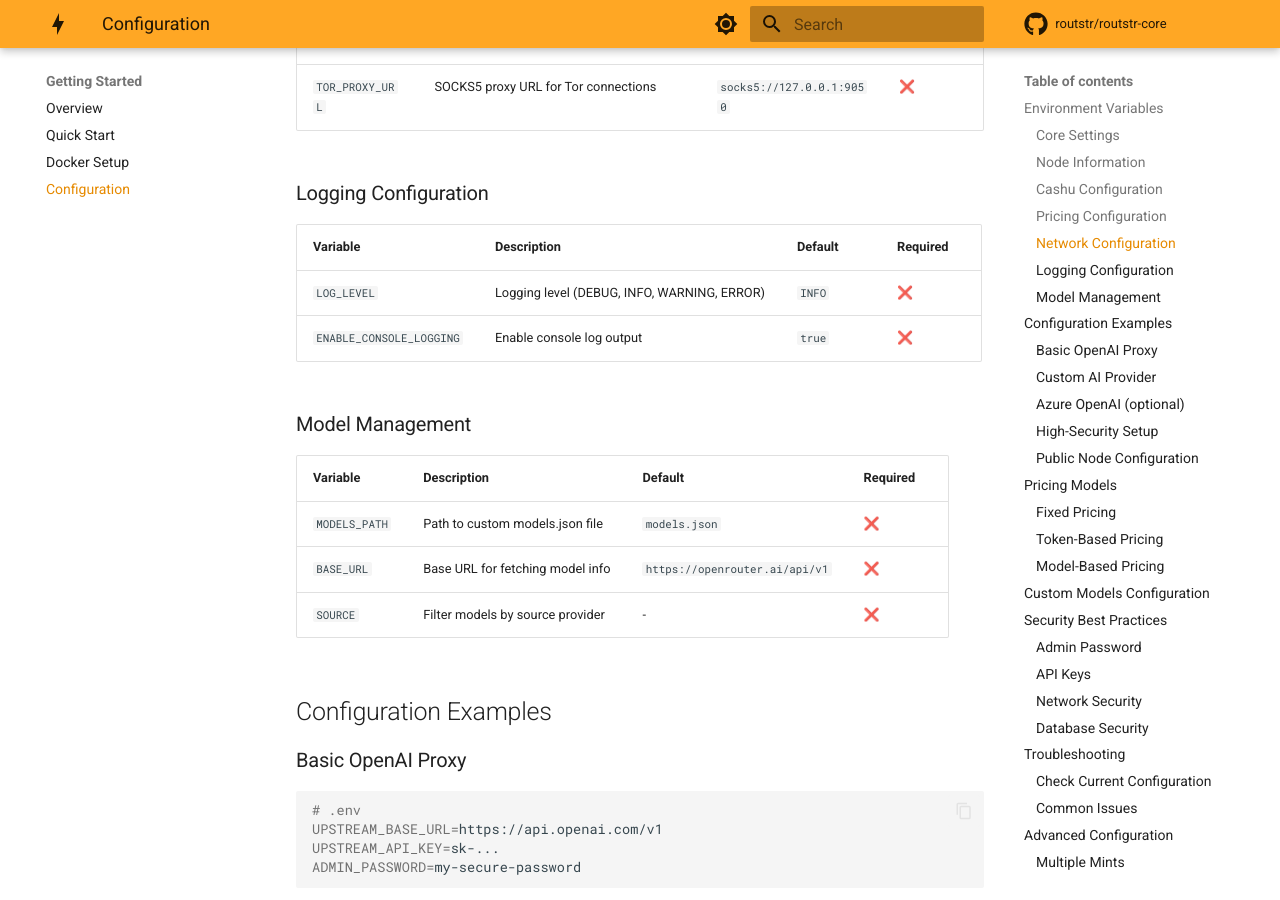
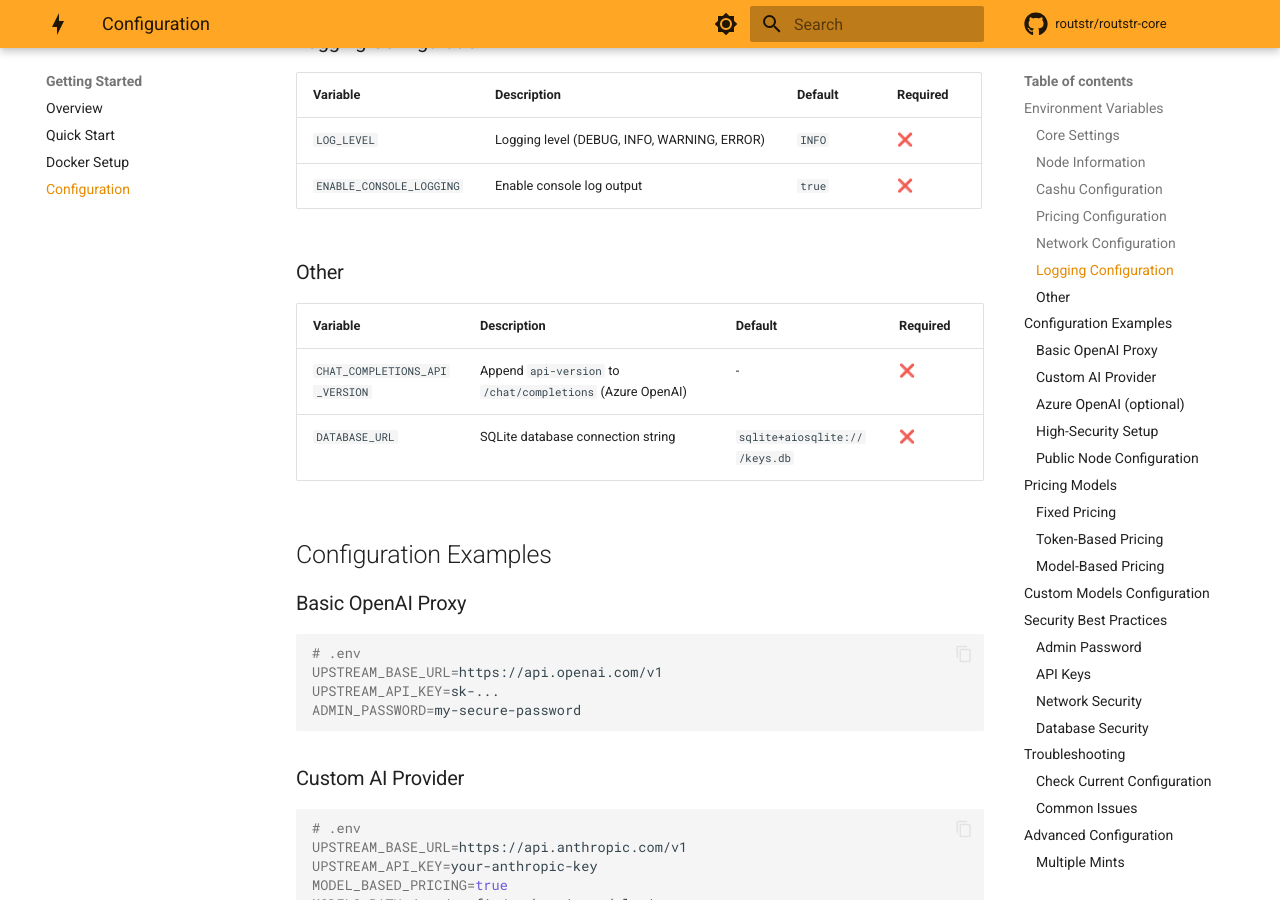
Before and after one commit to kwsantiago/routstr-core, an MkDocs documentation site: the page built from docs/getting-started/configuration.md, in a window 1280 px wide and 900 px high, scrolled down 1960 px. Built offline with MkDocs 1.6.1 and Material for MkDocs 9.7.7, drawn with Linux system fonts in a browser that asks for light colours; comment, search, counter and statistics services are not loaded; some of the changed text lies outside the part shown.

Commit message:
update core config docs

```diff
--- a/docs/getting-started/configuration.md
+++ b/docs/getting-started/configuration.md
@@ -10,8 +10,6 @@
 |----------|-------------|---------|----------|
 | `UPSTREAM_BASE_URL` | Base URL of the OpenAI-compatible API to proxy | - | ✅ |
 | `UPSTREAM_API_KEY` | API key for the upstream service | - | ❌ |
-| `CHAT_COMPLETIONS_API_VERSION` | Append `api-version` to `/chat/completions` (Azure OpenAI) | - | ❌ |
-| `DATABASE_URL` | SQLite database connection string | `sqlite+aiosqlite:///keys.db` | ❌ |
 | `ADMIN_PASSWORD` | Password for admin dashboard access | - | ⚠️ |
 
 ### Node Information
@@ -56,13 +54,12 @@
 | `LOG_LEVEL` | Logging level (DEBUG, INFO, WARNING, ERROR) | `INFO` | ❌ |
 | `ENABLE_CONSOLE_LOGGING` | Enable console log output | `true` | ❌ |
 
-### Model Management
+### Other
 
 | Variable | Description | Default | Required |
 |----------|-------------|---------|----------|
-| `MODELS_PATH` | Path to custom models.json file | `models.json` | ❌ |
-| `BASE_URL` | Base URL for fetching model info | `https://openrouter.ai/api/v1` | ❌ |
-| `SOURCE` | Filter models by source provider | - | ❌ |
+| `CHAT_COMPLETIONS_API_VERSION` | Append `api-version` to `/chat/completions` (Azure OpenAI) | - | ❌ |
+| `DATABASE_URL` | SQLite database connection string | `sqlite+aiosqlite:///keys.db` | ❌ |
 
 ## Configuration Examples
 
```
Also changed, not shown: docs/user-guide/using-api.md (+9 -9 lines).
